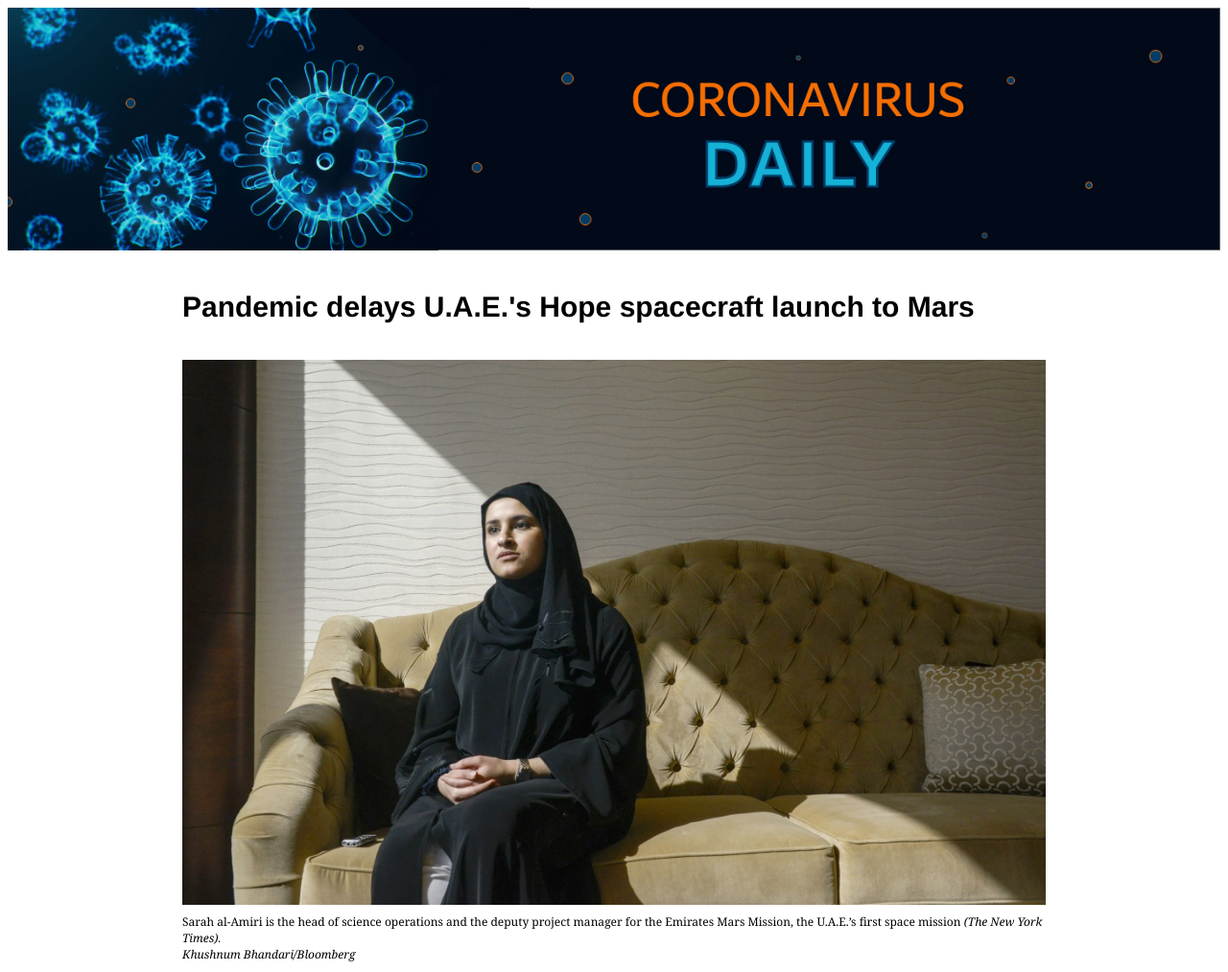
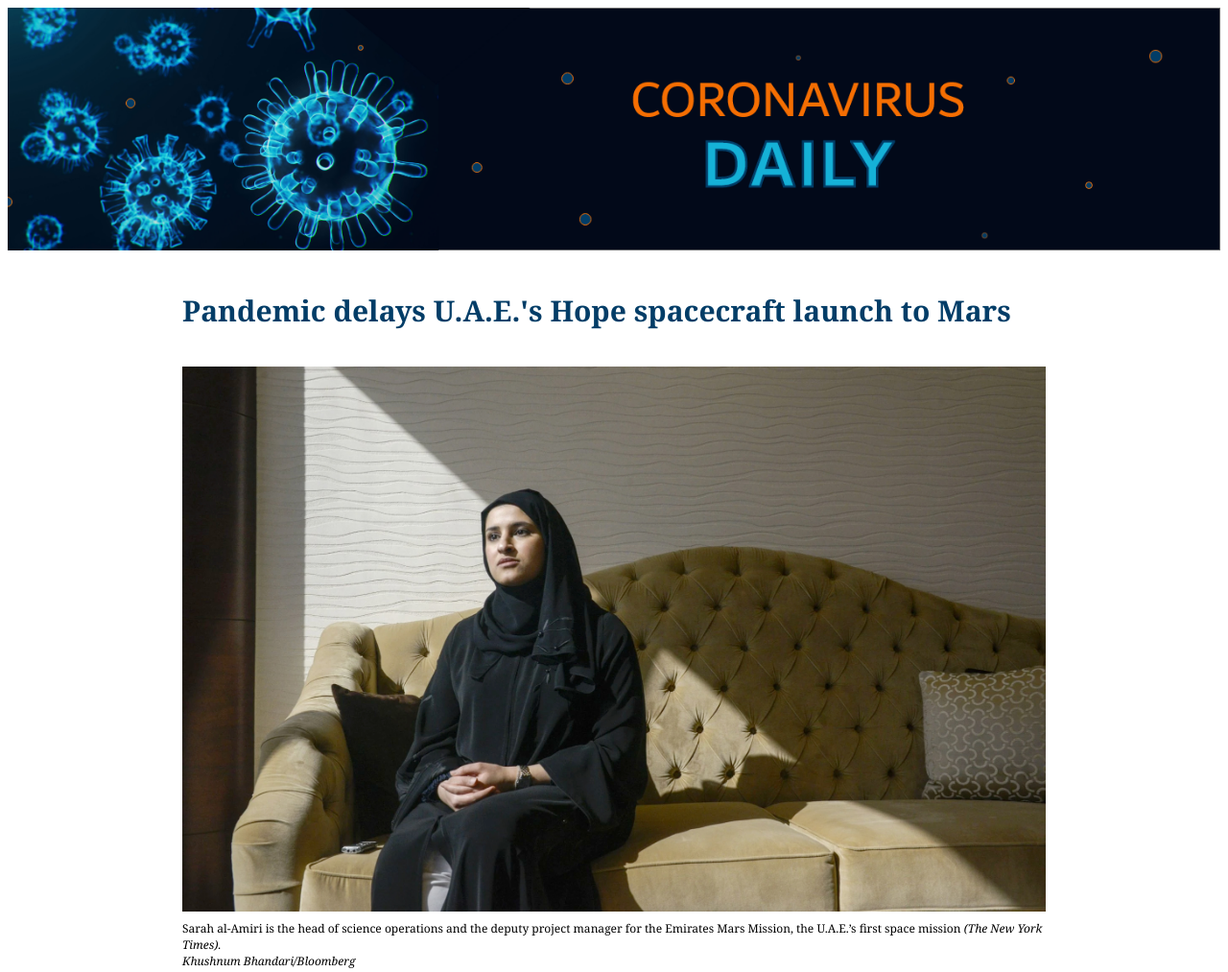
Before and after one commit to trisha-ahmed/Trisha-Ahmed-Jour652, a plain HTML site: page AhmedLayout/index.html in a window 1280 px wide. Shown: the top 1013 px of the page at 96% size. Drawn offline with Linux system fonts and the light colour scheme.

Commit message:
headline

```diff
--- a/AhmedLayout/stylesheet.css
+++ b/AhmedLayout/stylesheet.css
@@ -13,8 +13,9 @@ img{
   width: 100%;
 }
 h1{
-  font-family: Helvetica, sans-serif;
+  font-family: Georgia, serif;
   font-size: 30px;
+  color: #023D67;
 }
 
 p{
```
